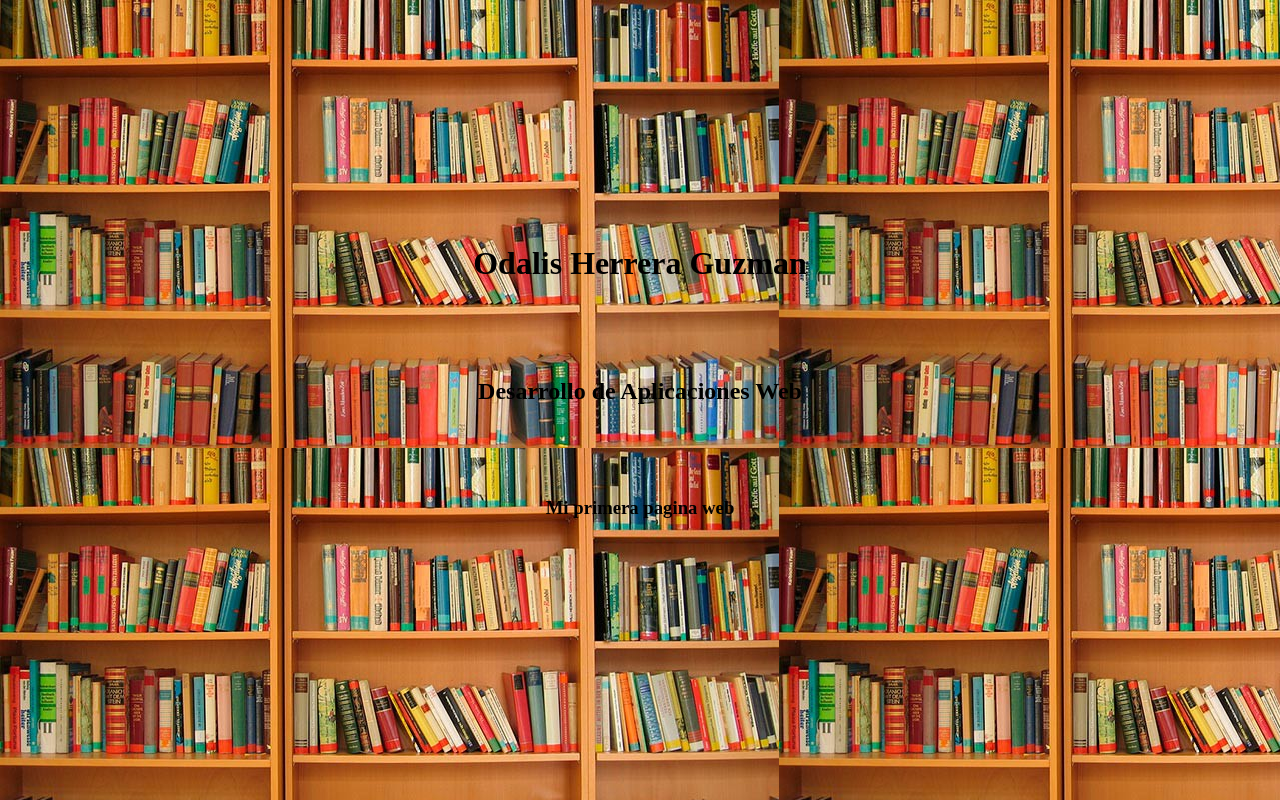
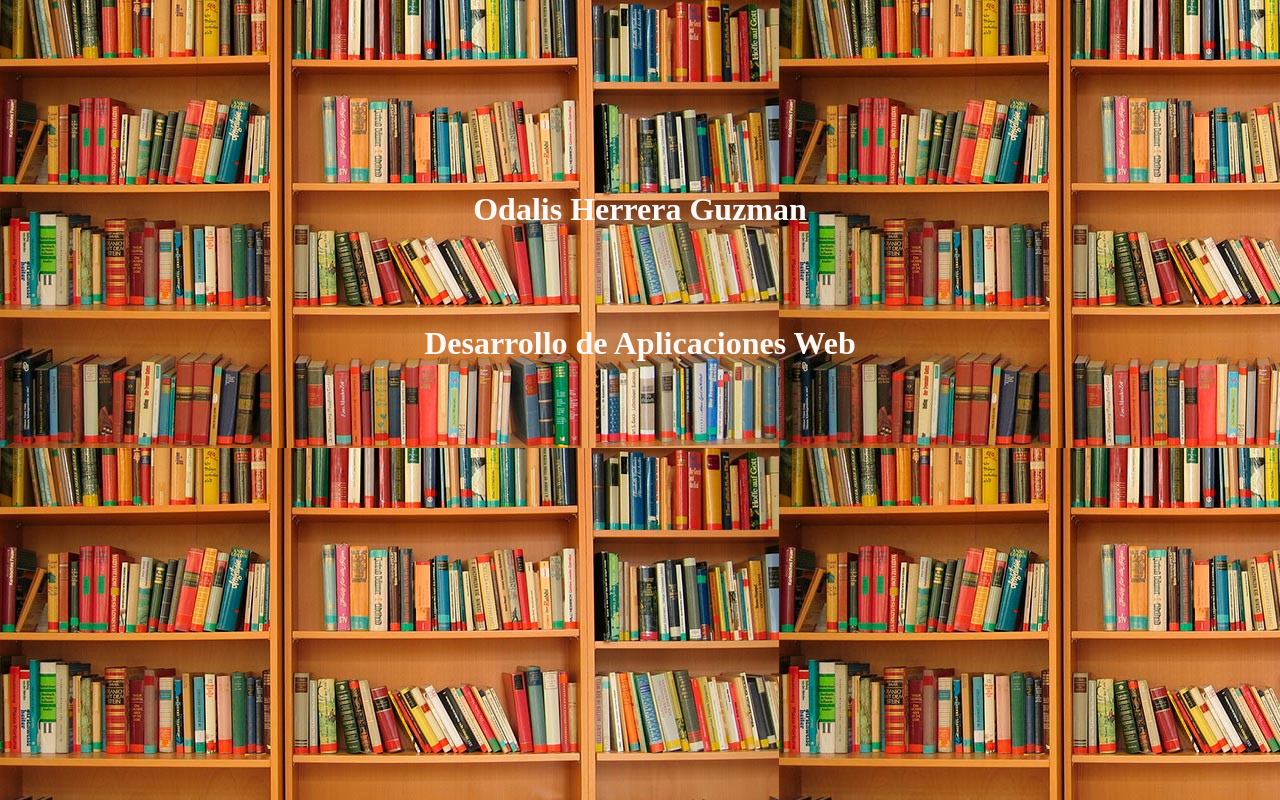
Before and after one commit to odalisherrera/primerapaginaweb, a plain HTML site: page index.html in a window 1280 px wide. Drawn offline with Linux system fonts and the light colour scheme.

Commit message:
Update index.html

```diff
--- a/index.html
+++ b/index.html
@@ -1,11 +1,9 @@
 
 <HEAD><TITLE> Mi primera pagina  </title></head>
 <body background="listadolibros.jpg">
-<br><br><br><br><br><br><br><br><br><br><br><br>
-<CENTER><H1> Odalis Herrera Guzman</h1></center>
+<br><br><br><br><br><br><br><br><br>
+<CENTER><H1><font color="FFFAFA">  Odalis Herrera Guzman </FONT></h1></center>
 <br><br><br>
-<CENTER><H2> Desarrollo de Aplicaciones Web</h2></center>
-<br><br><br>
-<CENTER><H3> Mi primera pagina web</h3></center>
+<CENTER><H1> <font color="FFFAFA"> Desarrollo de Aplicaciones Web  </FONT></h1></center>
 </body>
 </html>
```
